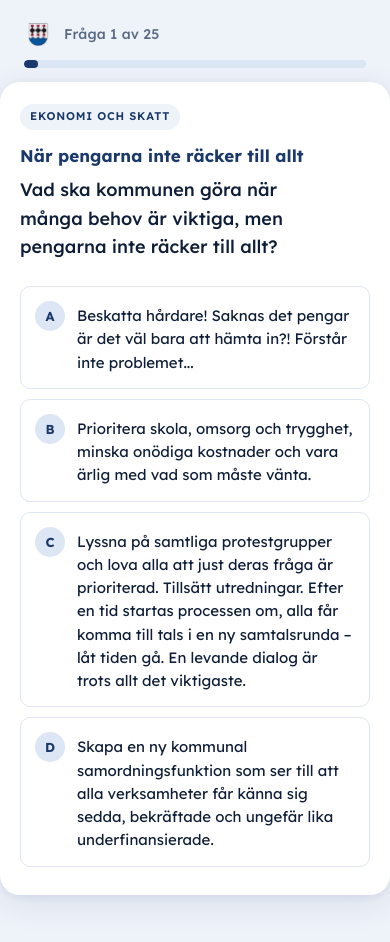
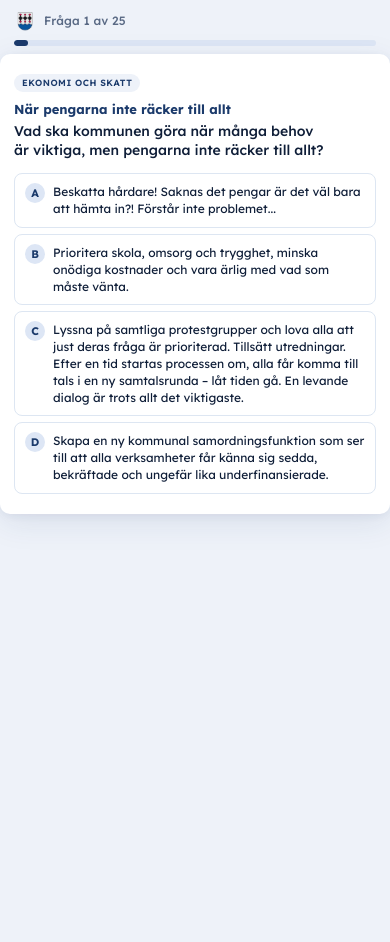
Before and after one commit to leonfortgenss/valkompass-moderaterna, a React (Vite) app: page / in a window 390 px wide. Both pictures are taken after a click on the button "Starta testet". After the commit the page ends 844 px from the top, so only its background shows below. Built offline with nearby package versions, Linux system fonts and the light colour scheme.

Commit message:
Adjustment for phone

```diff
--- a/src/index.css
+++ b/src/index.css
@@ -587,18 +587,80 @@ body {
   .bar-fill { transform: scaleX(1); }
 }
 
-/* ===== MOBILE ===== */
-@media (max-width: 480px) {
-  .q-logo { width: 28px; height: 28px; }
+/* ===== MOBILE (tablets and large phones) ===== */
+@media (max-width: 600px) {
+  .q-header { padding: 10px 14px 0; gap: 8px; }
+  .q-logo { width: 22px; height: 22px; }
+  .q-counter { font-size: 0.75rem; }
 
-  .start-card { padding: 28px 24px 28px; }
+  .progress-wrap { padding: 0 14px; margin-top: 8px; }
+  .progress-bar { height: 6px; }
 
-  .question-card { padding: 20px 20px 24px; }
+  .start-page { padding: 14px; }
+  .start-card { padding: 22px 18px 20px; border-radius: var(--radius-sm); }
+  .start-title { font-size: 1.375rem; margin-bottom: 10px; }
+  .intro-text { font-size: 0.8125rem; line-height: 1.55; margin-bottom: 18px; }
+  .start-subtext { font-size: 0.75rem; margin-top: 16px; }
+  .about-test { font-size: 0.6875rem; margin-top: 14px; padding-top: 12px; }
 
-  .answer-option { padding: 14px 14px; gap: 12px; }
+  .question-page { padding-bottom: 20px; }
+  .question-card { padding: 14px 14px 16px; margin-top: 8px; border-radius: var(--radius-sm); }
+  .category-tag { font-size: 0.5625rem; padding: 2px 8px; margin-bottom: 8px; letter-spacing: 0.5px; }
+  .question-title { font-size: 0.8125rem; margin-bottom: 3px; }
+  .question-text { font-size: 0.875rem; line-height: 1.42; margin-bottom: 12px; font-weight: 500; }
 
-  .results-card { padding: 20px 20px 24px; }
+  .answer-list { gap: 6px; }
+  .answer-option { padding: 9px 10px; gap: 8px; border-radius: 8px; }
+  .option-letter { width: 20px; height: 20px; font-size: 0.6875rem; }
+  .option-text { font-size: 0.75rem; line-height: 1.4; padding-top: 1px; }
 
-  .match-pct { font-size: 2rem; }
-  .match-block { padding: 16px; gap: 14px; }
+  .back-btn { padding: 6px 14px; font-size: 0.75rem; margin-top: 4px; }
+
+  .results-card { padding: 16px 14px 18px; margin-top: 8px; border-radius: var(--radius-sm); }
+  .results-label { font-size: 0.6875rem; }
+  .profile-name { font-size: 1.125rem; margin-bottom: 8px; }
+  .profile-text { font-size: 0.8125rem; line-height: 1.55; }
+  .profile-closing { font-size: 0.75rem; margin-bottom: 18px; }
+
+  .match-block { padding: 12px 14px; gap: 12px; margin-bottom: 18px; }
+  .match-pct { font-size: 1.625rem; }
+  .match-text { font-size: 0.75rem; }
+
+  .section-label { font-size: 0.6875rem; margin-bottom: 10px; }
+
+  .subscore-list { gap: 14px; margin-bottom: 18px; }
+  .subscore-label { font-size: 0.75rem; }
+  .subscore-pct { font-size: 0.75rem; }
+  .subscore-text { font-size: 0.6875rem; }
+
+  .compare-list { gap: 8px; margin-bottom: 18px; }
+  .compare-item { padding: 10px 12px; gap: 8px; }
+  .compare-icon { width: 18px; height: 18px; font-size: 0.65rem; }
+  .compare-heading { font-size: 0.6875rem; }
+  .compare-text { font-size: 0.6875rem; }
+
+  .reveal-block { padding-top: 14px; gap: 6px; }
+  .reveal-block p { font-size: 0.75rem; }
+  .reveal-tagline { font-size: 0.6875rem !important; }
+
+  .results-attribution { margin-top: 18px; padding-top: 14px; }
+
+  .results-actions { gap: 8px; margin-top: 18px; }
+  .btn-primary,
+  .btn-secondary { padding: 12px 18px; font-size: 0.8125rem; }
 }
+
+/* ===== MOBILE (small phones) ===== */
+@media (max-width: 380px) {
+  .start-title { font-size: 1.25rem; }
+  .intro-text { font-size: 0.75rem; }
+
+  .question-title { font-size: 0.75rem; }
+  .question-text { font-size: 0.8125rem; }
+  .option-text { font-size: 0.6875rem; }
+  .option-letter { width: 18px; height: 18px; font-size: 0.625rem; }
+  .answer-option { padding: 8px 9px; gap: 7px; }
+
+  .profile-name { font-size: 1.0625rem; }
+  .match-pct { font-size: 1.5rem; }
+}
```
